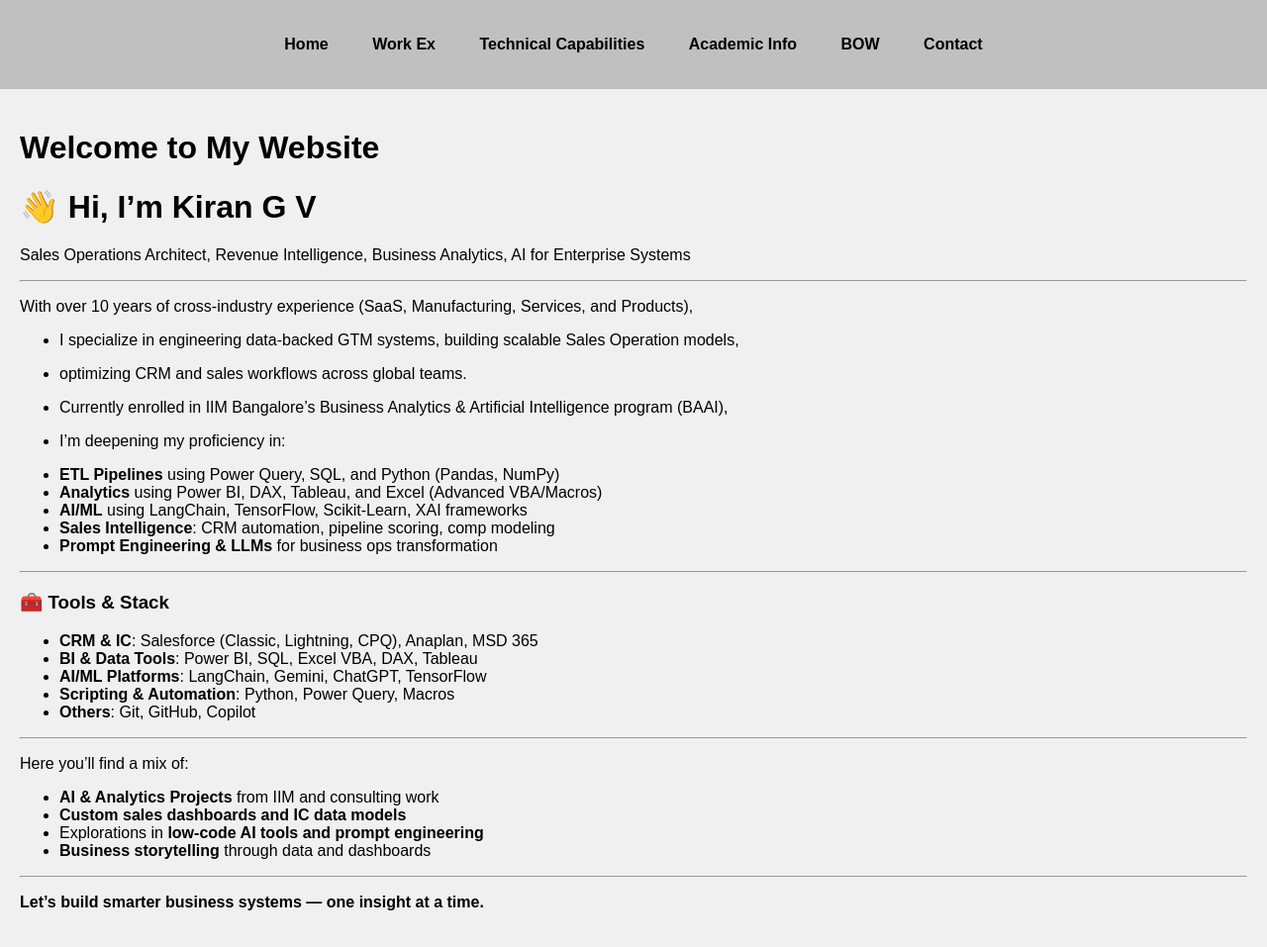
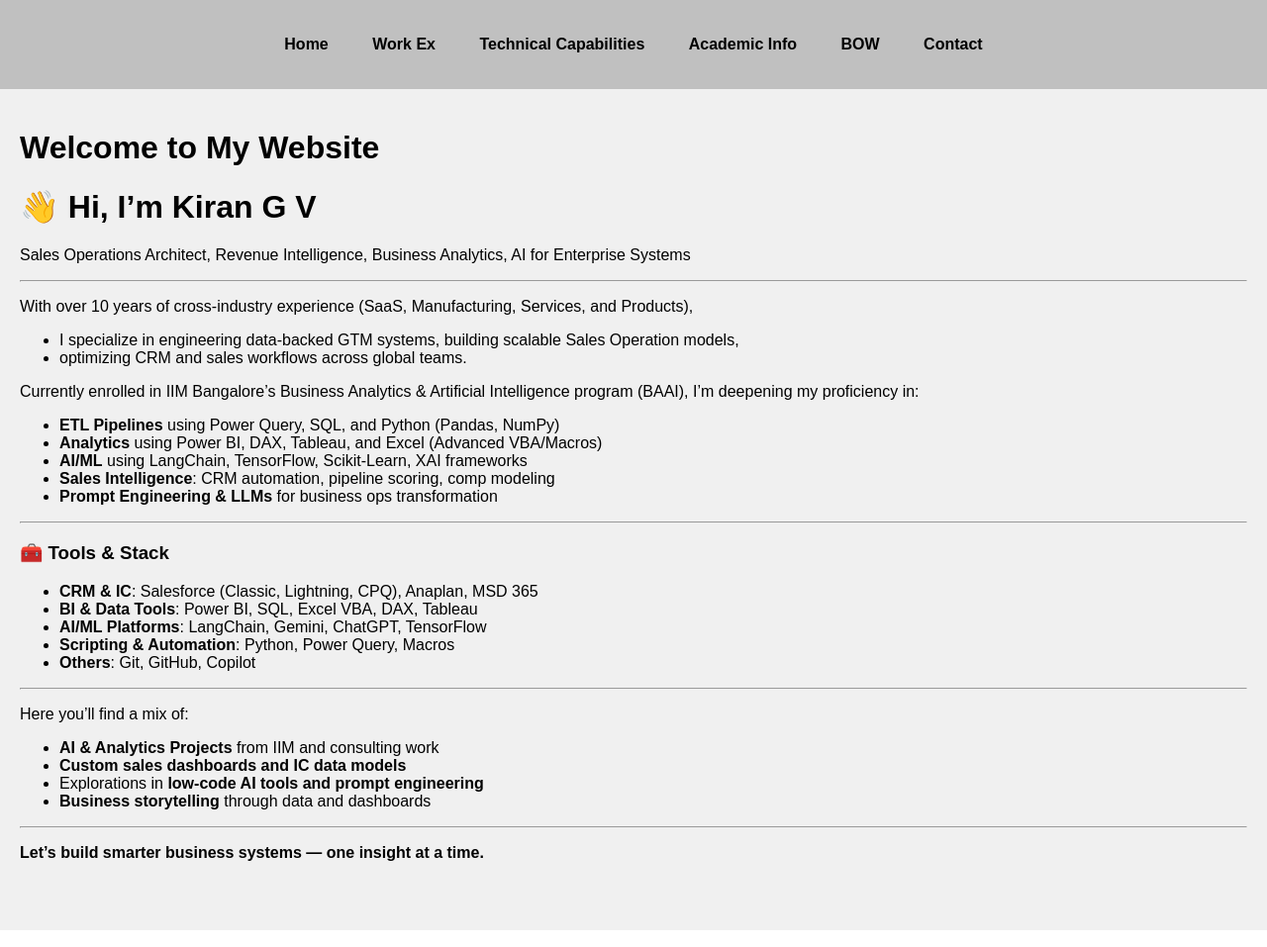
Before and after one commit to IIMBKiranGV/IIMBKiranGV.github.io, a Jekyll site: the page built from index.md, in a window 1280 px wide. Shown: the whole page at 99% size. Built offline with Jekyll 4.4.1, drawn with Linux system fonts in a browser that asks for light colours.

```diff
--- a/index.md
+++ b/index.md
@@ -16,8 +16,8 @@ With over 10 years of cross-industry experience (SaaS, Manufacturing,  Services,
 - I specialize in engineering data-backed GTM systems, building scalable Sales Operation models,
 - optimizing CRM and sales workflows across global teams.
 
-- Currently enrolled in IIM Bangalore’s Business Analytics & Artificial Intelligence program (BAAI),
-- I’m deepening my proficiency in:
+Currently enrolled in IIM Bangalore’s Business Analytics & Artificial Intelligence program (BAAI),
+I’m deepening my proficiency in:
 
 - **ETL Pipelines** using Power Query, SQL, and Python (Pandas, NumPy)
 - **Analytics** using Power BI, DAX, Tableau, and Excel (Advanced VBA/Macros)
```
